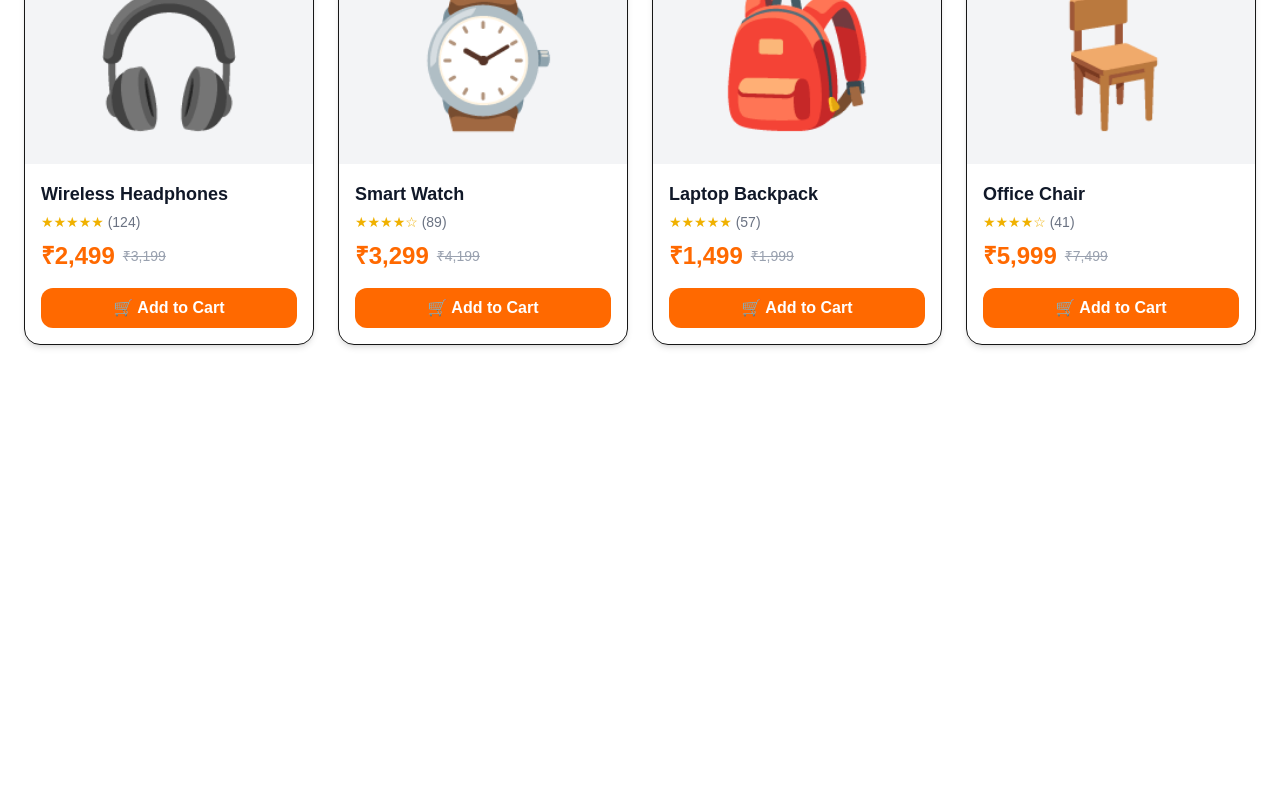
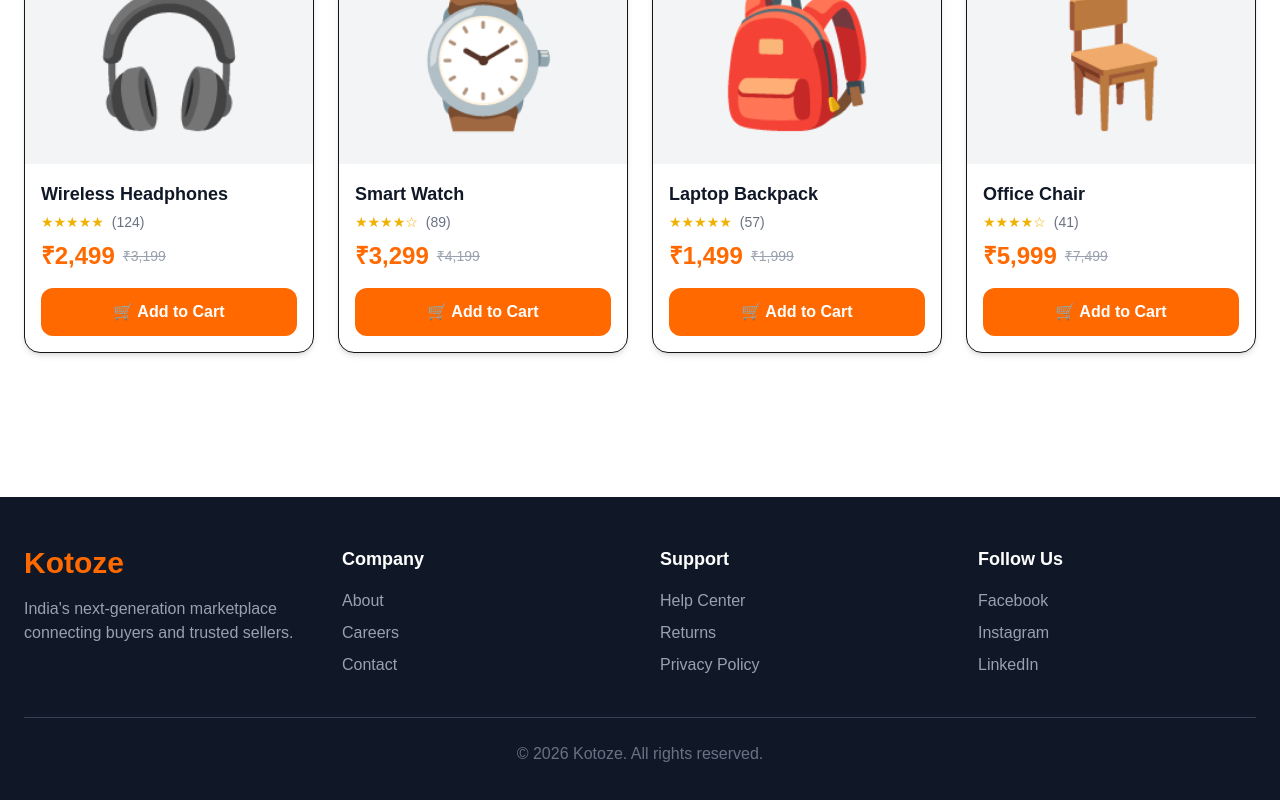
Before and after one commit to Sunil2505/Kotoze, a Next.js app: page / in a window 1280 px wide. Shown: the part 1050-1850 px from the top of the page. Before the commit the page ends 1459 px from the top, so only its background shows below. Built offline with nearby package versions, Linux system fonts and the light colour scheme.

Commit message:
Refactor homepage into reusable components

```diff
--- a/src/app/page.tsx
+++ b/src/app/page.tsx
@@ -1,6 +1,8 @@
 import Header from "../components/Header";
 import Hero from "../components/Hero";
 import Categories from "../components/Categories";
+import FeaturedProducts from "../components/FeaturedProducts";
+import Footer from "../components/Footer";
 export default function Home() {
   const categories = [
     "Electronics",
@@ -10,46 +12,6 @@ export default function Home() {
     "Automobile",
     "Industrial",
   ];
-
-  const products = [
-    {
-      name: "Wireless Headphones",
-      price: "₹2,499",
-      oldPrice: "₹3,199",
-      image: "🎧",
-      rating: "★★★★★",
-      reviews: 124,
-      discount: "20% OFF",
-    },
-    {
-      name: "Smart Watch",
-      price: "₹3,299",
-      oldPrice: "₹4,199",
-      image: "⌚",
-      rating: "★★★★☆",
-      reviews: 89,
-      discount: "15% OFF",
-    },
-    {
-      name: "Laptop Backpack",
-      price: "₹1,499",
-      oldPrice: "₹1,999",
-      image: "🎒",
-      rating: "★★★★★",
-      reviews: 57,
-      discount: "25% OFF",
-    },
-    {
-      name: "Office Chair",
-      price: "₹5,999",
-      oldPrice: "₹7,499",
-      image: "🪑",
-      rating: "★★★★☆",
-      reviews: 41,
-      discount: "18% OFF",
-    },
-  ];
-
   return (
     <main className="min-h-screen bg-white">
 
@@ -94,66 +56,8 @@ export default function Home() {
         </div>
       </section>
 
-      {/* PRODUCTS */}
-      <section className="py-16">
-        <div className="mx-auto max-w-7xl px-6">
-          <h2 className="mb-12 text-center text-4xl font-extrabold text-gray-900">
-            Featured Products
-          </h2>
-          <div className="grid gap-6 sm:grid-cols-2 lg:grid-cols-4">
-            {products.map((product) => (
-              <div
-                key={product.name}
-                className="overflow-hidden rounded-2xl border bg-white shadow-md transition hover:-translate-y-2"
-              >
-
-                {/* TOP BAR */}
-                <div className="flex items-center justify-between bg-orange-500 px-4 py-2 text-white">
-                  <span className="rounded bg-red-500 px-2 py-1 text-xs font-bold">
-                    {product.discount}
-                  </span>
-
-                  <button className="text-xl">🤍</button>
-                </div>
-
-                {/* IMAGE */}
-                <div className="flex h-52 items-center justify-center bg-gray-100 text-9xl">
-                  {product.image}
-                </div>
-
-                {/* CONTENT */}
-                <div className="p-4">
-                  <h3 className="text-lg font-bold text-gray-900">
-                    {product.name}
-                  </h3>
-
-                  <p className="mt-1 text-sm text-yellow-500">
-                    {product.rating}{" "}
-                    <span className="text-gray-500">
-                      ({product.reviews})
-                    </span>
-                  </p>
-
-                  <div className="mt-2 flex items-center gap-2">
-                    <span className="text-2xl font-bold text-orange-500">
-                      {product.price}
-                    </span>
-                    <span className="text-sm text-gray-400 line-through">
-                      {product.oldPrice}
-                    </span>
-                  </div>
-
-                  <button className="mt-4 w-full rounded-xl bg-orange-500 py-2 font-bold text-white hover:bg-orange-600">
-                    🛒 Add to Cart
-                  </button>
-                </div>
-
-              </div>
-            ))}
-          </div>
-        </div>
-      </section>
-
+  <FeaturedProducts />
+  <Footer />
     </main>
   );
 }
--- a/src/components/FeaturedProducts.tsx
+++ b/src/components/FeaturedProducts.tsx
@@ -0,0 +1,58 @@
+import ProductCard from "./ProductCard";
+
+const products = [
+  {
+    name: "Wireless Headphones",
+    price: "₹2,499",
+    oldPrice: "₹3,199",
+    image: "🎧",
+    rating: "★★★★★",
+    reviews: 124,
+    discount: "20% OFF",
+  },
+  {
+    name: "Smart Watch",
+    price: "₹3,299",
+    oldPrice: "₹4,199",
+    image: "⌚",
+    rating: "★★★★☆",
+    reviews: 89,
+    discount: "15% OFF",
+  },
+  {
+    name: "Laptop Backpack",
+    price: "₹1,499",
+    oldPrice: "₹1,999",
+    image: "🎒",
+    rating: "★★★★★",
+    reviews: 57,
+    discount: "25% OFF",
+  },
+  {
+    name: "Office Chair",
+    price: "₹5,999",
+    oldPrice: "₹7,499",
+    image: "🪑",
+    rating: "★★★★☆",
+    reviews: 41,
+    discount: "18% OFF",
+  },
+];
+
+export default function FeaturedProducts() {
+  return (
+    <section className="py-16">
+      <div className="mx-auto max-w-7xl px-6">
+        <h2 className="mb-12 text-center text-4xl font-extrabold text-gray-900">
+          Featured Products
+        </h2>
+
+        <div className="grid gap-6 sm:grid-cols-2 lg:grid-cols-4">
+          {products.map((product) => (
+            <ProductCard key={product.name} product={product} />
+          ))}
+        </div>
+      </div>
+    </section>
+  );
+}
--- a/src/components/Footer.tsx
+++ b/src/components/Footer.tsx
@@ -0,0 +1,60 @@
+export default function Footer() {
+  return (
+    <footer className="mt-20 bg-gray-900 text-white">
+      <div className="mx-auto max-w-7xl px-6 py-12">
+        <div className="grid gap-10 md:grid-cols-4">
+          <div>
+            <h2 className="text-3xl font-bold text-orange-500">
+              Kotoze
+            </h2>
+
+            <p className="mt-4 text-gray-400">
+              India's next-generation marketplace connecting buyers
+              and trusted sellers.
+            </p>
+          </div>
+
+          <div>
+            <h3 className="mb-4 text-lg font-semibold">
+              Company
+            </h3>
+
+            <ul className="space-y-2 text-gray-400">
+              <li>About</li>
+              <li>Careers</li>
+              <li>Contact</li>
+            </ul>
+          </div>
+
+          <div>
+            <h3 className="mb-4 text-lg font-semibold">
+              Support
+            </h3>
+
+            <ul className="space-y-2 text-gray-400">
+              <li>Help Center</li>
+              <li>Returns</li>
+              <li>Privacy Policy</li>
+            </ul>
+          </div>
+
+          <div>
+            <h3 className="mb-4 text-lg font-semibold">
+              Follow Us
+            </h3>
+
+            <ul className="space-y-2 text-gray-400">
+              <li>Facebook</li>
+              <li>Instagram</li>
+              <li>LinkedIn</li>
+            </ul>
+          </div>
+        </div>
+
+        <div className="mt-10 border-t border-gray-700 pt-6 text-center text-gray-500">
+          © 2026 Kotoze. All rights reserved.
+        </div>
+      </div>
+    </footer>
+  );
+}
--- a/src/components/ProductCard.tsx
+++ b/src/components/ProductCard.tsx
@@ -0,0 +1,59 @@
+type Product = {
+  name: string;
+  price: string;
+  oldPrice: string;
+  image: string;
+  rating: string;
+  reviews: number;
+  discount: string;
+};
+
+type ProductCardProps = {
+  product: Product;
+};
+
+export default function ProductCard({ product }: ProductCardProps) {
+  return (
+    <div className="overflow-hidden rounded-2xl border bg-white shadow-md transition duration-300 hover:-translate-y-2 hover:shadow-xl">
+
+      <div className="flex items-center justify-between bg-orange-500 px-4 py-2 text-white">
+        <span className="rounded bg-red-500 px-2 py-1 text-xs font-bold">
+          {product.discount}
+        </span>
+
+        <button className="text-xl">🤍</button>
+      </div>
+
+      <div className="flex h-52 items-center justify-center bg-gray-100 text-9xl">
+        {product.image}
+      </div>
+
+      <div className="p-4">
+        <h3 className="text-lg font-bold text-gray-900">
+          {product.name}
+        </h3>
+
+        <p className="mt-1 text-sm text-yellow-500">
+          {product.rating}
+          <span className="ml-2 text-gray-500">
+            ({product.reviews})
+          </span>
+        </p>
+
+        <div className="mt-2 flex items-center gap-2">
+          <span className="text-2xl font-bold text-orange-500">
+            {product.price}
+          </span>
+
+          <span className="text-sm text-gray-400 line-through">
+            {product.oldPrice}
+          </span>
+        </div>
+
+        <button className="mt-4 w-full rounded-xl bg-orange-500 py-3 font-bold text-white transition hover:bg-orange-600">
+          🛒 Add to Cart
+        </button>
+      </div>
+    </div>
+  );
+}
```
